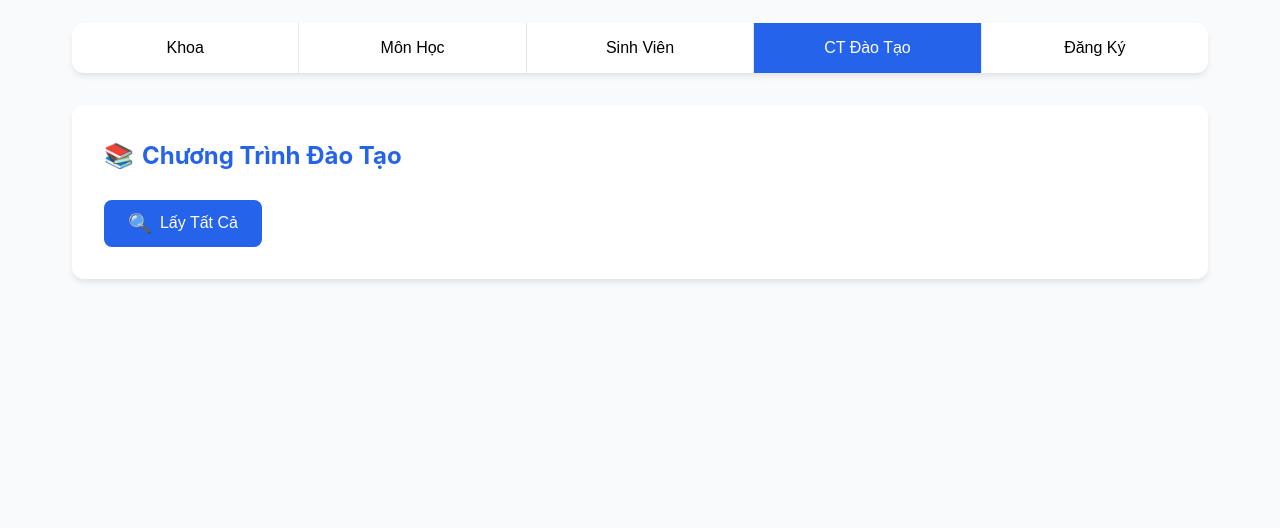
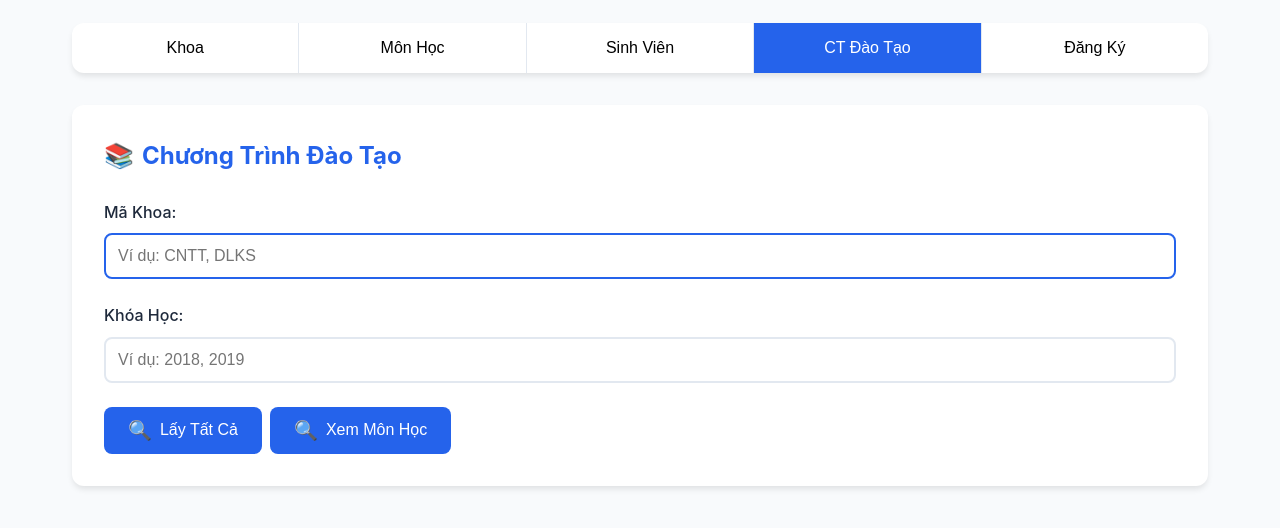
Before and after one commit to TienxDun/Distributed_Database, a PHP site: page /ui.php in a window 1280 px wide, after a click on "CT Đào Tạo". Shown: the part 205-733 px from the top of the page. Run offline with PHP 8.4, Linux system fonts and the light colour scheme.

Commit message:
Add input fields for course code and year in CTDaoTao module; enhance API to retrieve subjects by course code and year

```diff
--- a/app/public/ui.php
+++ b/app/public/ui.php
@@ -326,8 +326,17 @@
         <!-- CTDaoTao Module -->
         <div id="ctdaotao" class="tab-content">
             <h2 class="module-title">Chương Trình Đào Tạo</h2>
+            <div class="form-group">
+                <label for="ctdaotao-makhoa">Mã Khoa:</label>
+                <input type="text" id="ctdaotao-makhoa" placeholder="Ví dụ: CNTT, DLKS">
+            </div>
+            <div class="form-group">
+                <label for="ctdaotao-khoahoc">Khóa Học:</label>
+                <input type="number" id="ctdaotao-khoahoc" placeholder="Ví dụ: 2018, 2019">
+            </div>
             <div class="btn-group">
                 <button class="btn btn-primary" onclick="callAPI('ctdaotao', 'GET')">Lấy Tất Cả</button>
+                <button class="btn btn-primary" onclick="callAPI('ctdaotao', 'GET', null, 'ctdaotao', 'subjects')">Xem Môn Học</button>
             </div>
             <div id="ctdaotao-result" class="result"></div>
         </div>
@@ -397,10 +406,16 @@
                         }
                     }
                 } else if (module === 'ctdaotao') {
-                    if (queryType === 'program') {
+                    if (queryType === 'subjects') {
                         const makhoa = document.getElementById('ctdaotao-makhoa').value.trim();
-                        if (makhoa) {
-                            params.append('makhoa', makhoa);
+                        const khoahoc = document.getElementById('ctdaotao-khoahoc').value.trim();
+                        if (makhoa) params.append('makhoa', makhoa);
+                        if (khoahoc) params.append('khoahoc', khoahoc);
+                        if (!makhoa && !khoahoc) {
+                            alert('Vui lòng nhập ít nhất Mã Khoa hoặc Khóa Học để xem môn học.');
+                            resultDiv.innerHTML = '';
+                            resultDiv.className = 'result';
+                            return;
                         }
                     }
                 } else {
```
Also changed, not shown: app/routes/ctdaotao.php (+19 -1 lines).
